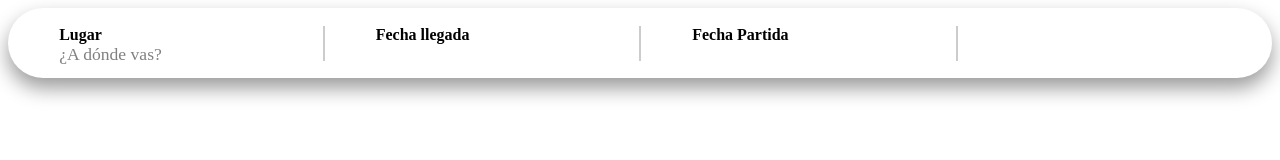
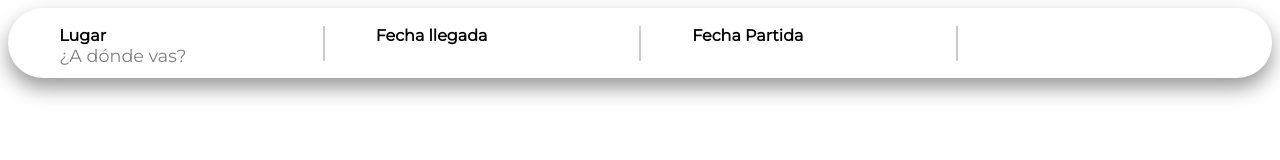
Before and after one commit to matiassemelman/storybook, a React (Vite) app: page / in a window 1280 px wide. Shown: the top 160 px of the page. Built offline with nearby package versions, Linux system fonts and the light colour scheme.

Commit message:
GlobalStyle created to add font family

```diff
--- a/index.html
+++ b/index.html
@@ -4,6 +4,12 @@
     <meta charset="UTF-8" />
     <link rel="icon" type="image/svg+xml" href="/src/favicon.svg" />
     <meta name="viewport" content="width=device-width, initial-scale=1.0" />
+    <link rel="preconnect" href="https://fonts.googleapis.com" />
+    <link rel="preconnect" href="https://fonts.gstatic.com" crossorigin />
+    <link
+      href="https://fonts.googleapis.com/css2?family=Montserrat&display=swap"
+      rel="stylesheet"
+    />
     <title>Gaviota con Alas</title>
   </head>
   <body>
--- a/src/App.jsx
+++ b/src/App.jsx
@@ -1,12 +1,15 @@
+import {GlobalStyle} from './GlobalStyles'
 import BookQueries from "./components/queries/BookQueries"
 
 function App() {
 
 
   return (
-    <div className="App">
+<>
+    <GlobalStyle/>
       <BookQueries text="Prop for the button"/>
-    </div>
+</>
+
   )
 }
 
--- /dev/null
+++ b/src/GlobalStyles.jsx
@@ -0,0 +1,6 @@
+import { createGlobalStyle } from "styled-components";
+
+export const GlobalStyle = createGlobalStyle`
+body {
+    font-family: 'Montserrat', sans-serif;
+}`
```
